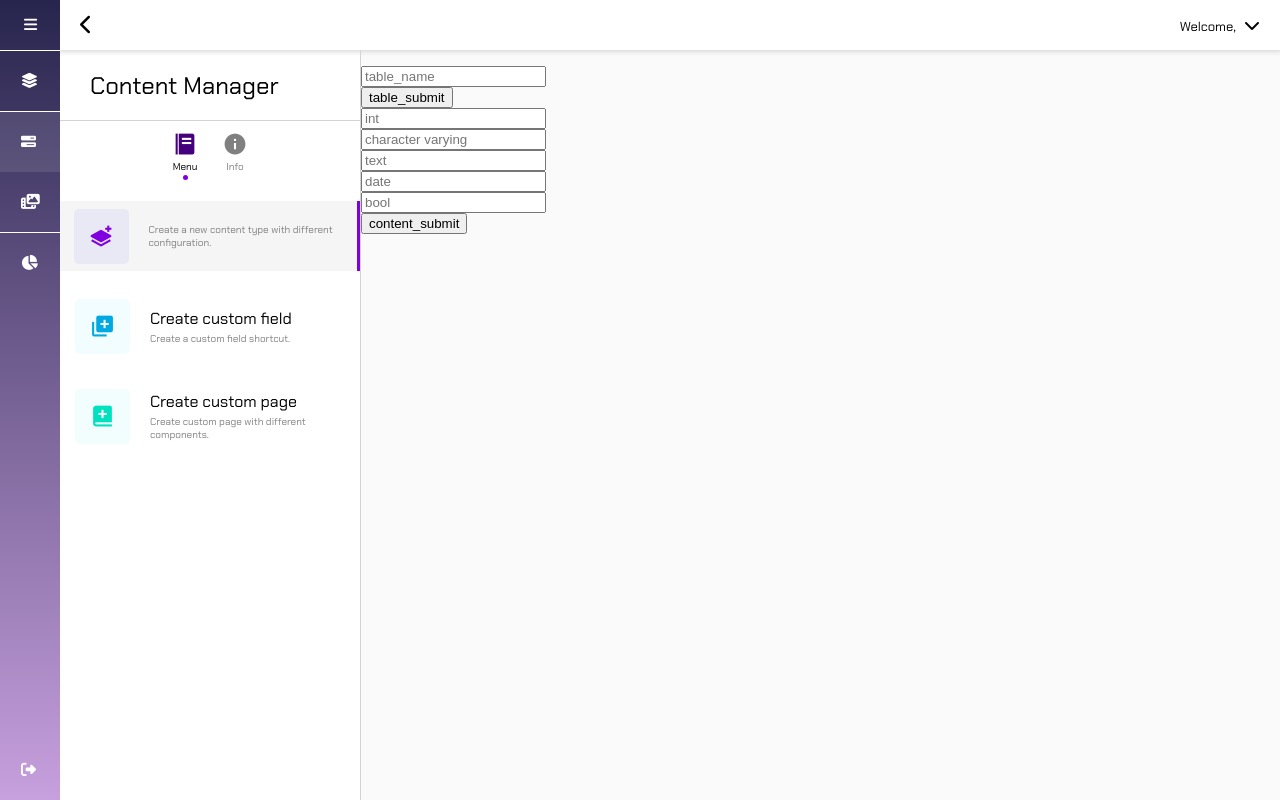
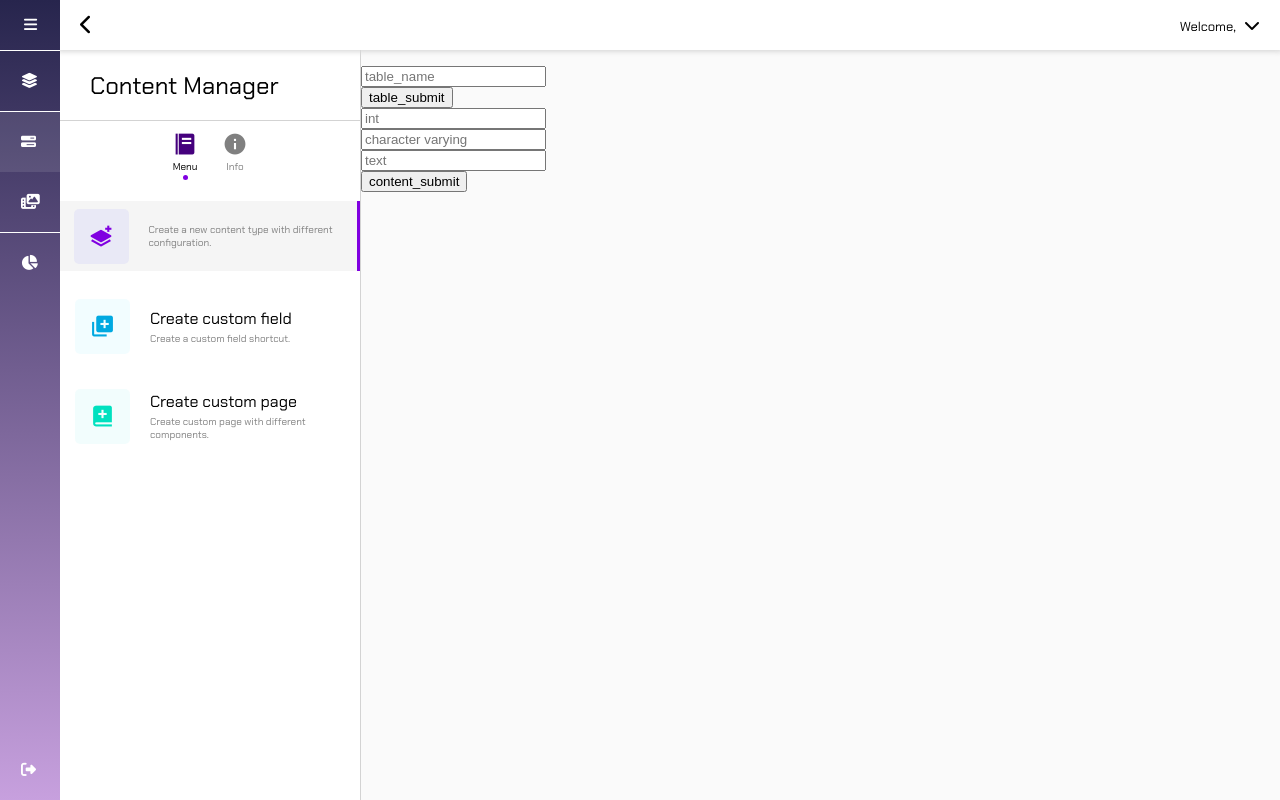
Before and after one commit to ZhenruLo/SimplyCMS, a Flask app: page /content_manager in a window 1280 px wide. Run offline with Flask 3, Linux system fonts and the light colour scheme; the visitor is signed in with stand-in values (Sample User, id 1); data that the repository does not hold is empty; parts of the project's set-up code (start-up, migrations or seed data) failed here and were passed over; some libraries are stand-ins or nearby versions; some web fonts are replaced.

Commit message:
remove extra column

```diff
--- a/src/blueprints/content_manager/template/content_manager.html
+++ b/src/blueprints/content_manager/template/content_manager.html
@@ -75,8 +75,6 @@
         <input class='input_text_box' type='text' name='int_name' placeholder='int'>
         <input class='input_text_box' type='text' name='varchar_name' placeholder='character varying'>
         <input class='input_text_box' type='text' name='test_name' placeholder='text'>
-        <input class='input_text_box' type='text' name='date_name' placeholder='date'>
-        <input class='input_text_box' type='text' name='bool_name' placeholder='bool'>
         <input class='submit_input' type='submit' name='submit' value='content_submit'>
     </form>
 </div>
```
